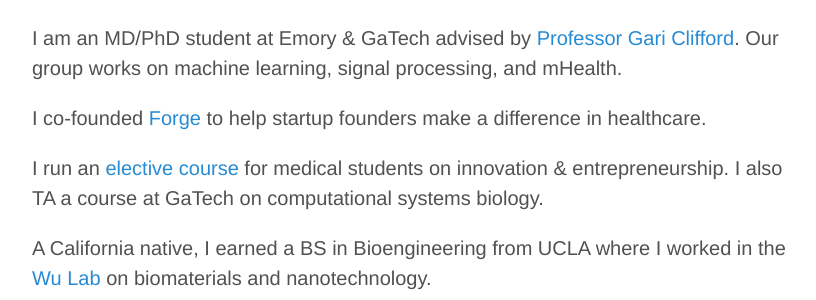
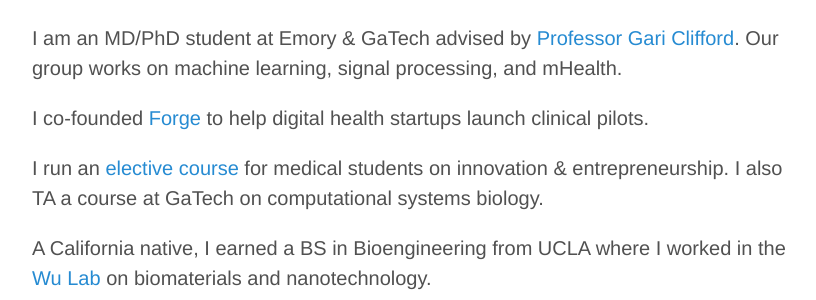
Before and after one commit to erikr/erikr.github.io, a Jekyll site: the page built from about.md, in a window 1280 px wide. Shown: the part 408-708 px from the top of the page, without its empty margins (228-1044 px from the left). Built offline with Jekyll 4.4.1, drawn with Linux system fonts in a browser that asks for light colours; nearby versions of some CDN libraries.

Commit message:
revised about with new scope of Forge

```diff
--- a/about.md
+++ b/about.md
@@ -21,7 +21,7 @@
 
 I am an MD/PhD student at Emory & GaTech advised by [Professor Gari Clifford](http://gdclifford.info/gari). Our group works on machine learning, signal processing, and mHealth.
 
-I co-founded [Forge](http://forgehealth.org) to help startup founders make a difference in healthcare.
+I co-founded [Forge](http://forgehealth.org) to help digital health startups launch clinical pilots.
 
 I run an [elective course](http://erikreinertsen.com/iemed/) for medical students on innovation & entrepreneurship. I also TA a course at GaTech on computational systems biology.
 
```
